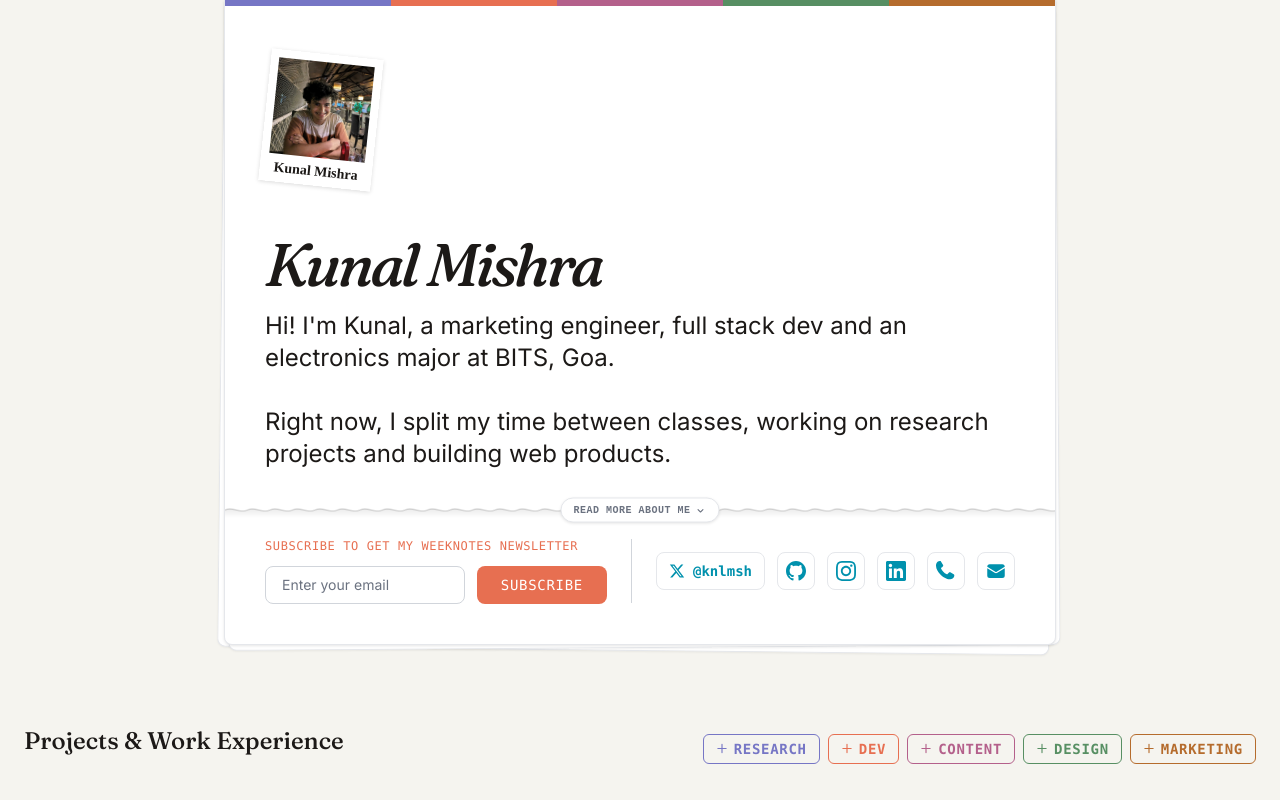
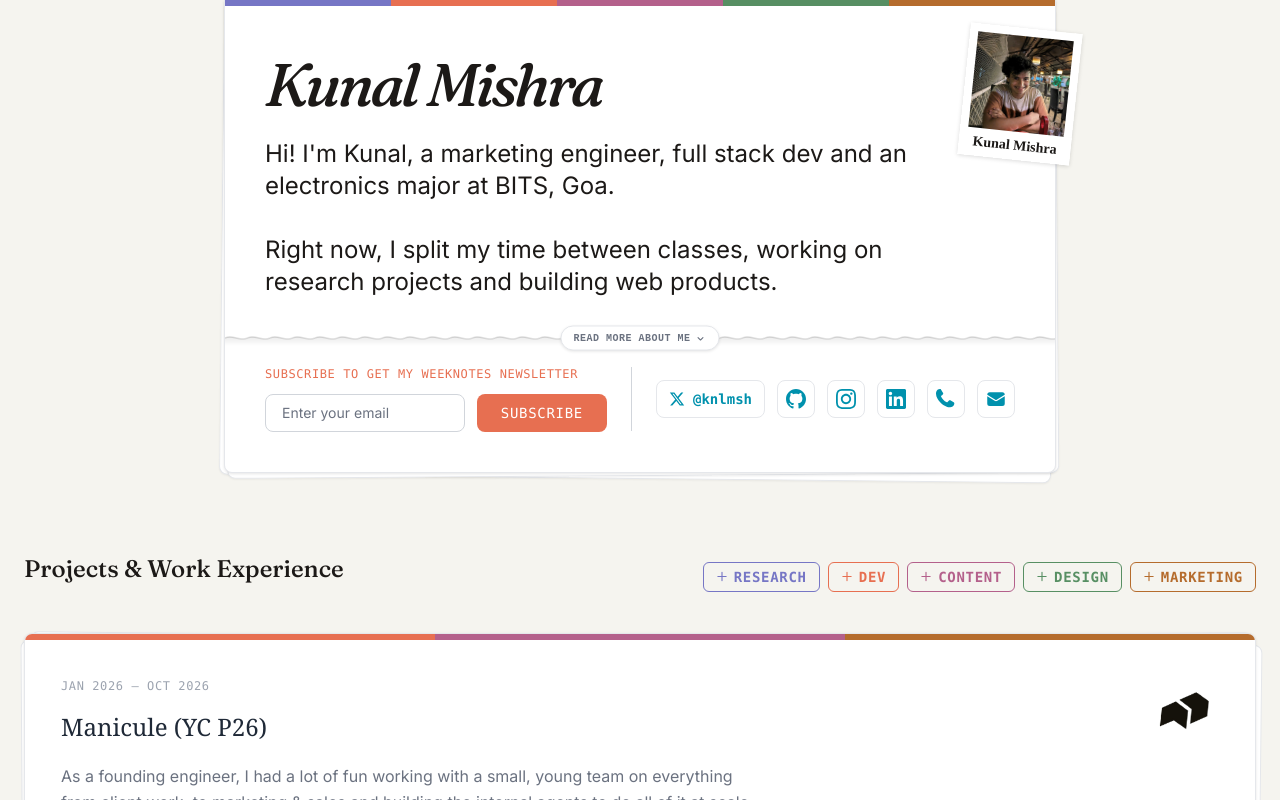
Before and after one commit to kunalm2345/kunalm.com, a SvelteKit app: page / in a window 1280 px wide. Shown: the top 800 px of the page. Built offline with nearby package versions, Linux system fonts and the light colour scheme; a web font is replaced by a local one.

Commit message:
Pin the hero photo to the card's top-right corner
The polaroid sits in the top-right corner like the logos on project
cards, hanging off the right edge from md up and tucked inside the
corner on small screens, and straightens on hover. Name-to-bio spacing
goes from 1rem to 1.5rem.

```diff
--- a/src/routes/+page.svelte
+++ b/src/routes/+page.svelte
@@ -15,11 +15,7 @@
 <section class="hero-card" aria-label="About me">
 	<div class="stack-layer stack-layer-back" aria-hidden="true"></div>
 	<div class="stack-layer stack-layer-front" aria-hidden="true"></div>
-	<div class="hero-surface">
-		<div class="color-bar" aria-hidden="true">{#each barColors as color}<span style:background={color}></span>{/each}</div>
-
-		<div class="hero-body">
-			<div class="polaroid rotate-6 w-fit">
+	<div class="polaroid rotate-6">
 		<img
 			src={me}
 			alt="me, kunal"
@@ -31,8 +27,11 @@
 			Kunal Mishra
 		</p>
 	</div>
+	<div class="hero-surface">
+		<div class="color-bar" aria-hidden="true">{#each barColors as color}<span style:background={color}></span>{/each}</div>
 
-			<h1 class="font-serif text-5xl sm:text-6xl mb-4">Kunal Mishra</h1>
+		<div class="hero-body">
+			<h1 class="font-serif text-5xl sm:text-6xl mb-6">Kunal Mishra</h1>
 			<div class="text-2xl">
 				Hi! I'm Kunal, a marketing engineer, full stack dev and an electronics major at BITS, Goa.
 				<br><br>
@@ -198,8 +197,35 @@
 	}
 
 	.polaroid {
-		margin-bottom: 3rem;
+		position: absolute;
+		z-index: 15;
+		top: 1.5rem;
+		right: 1.25rem;
 		box-shadow: 0 1px 4px rgba(0, 0, 0, 0.15);
+		transition: transform 0.3s cubic-bezier(0.4, 0, 0.2, 1);
+	}
+
+	.polaroid:hover {
+		transform: scale(1.05);
+	}
+
+	/* Too narrow to sit beside the name, so the text starts below the photo */
+	@media (max-width: 767px) {
+		.hero-body {
+			padding-top: 11.5rem;
+		}
+	}
+
+	/* Hangs off the right edge; the text keeps clear of it */
+	@media (min-width: 768px) {
+		.polaroid {
+			top: 1.75rem;
+			right: -1.25rem;
+		}
+
+		.hero-body {
+			padding-right: calc(var(--pad) + 5.5rem);
+		}
 	}
 
 	.hero-wave {
```
Lines whose indentation alone changed are shown as unchanged.
